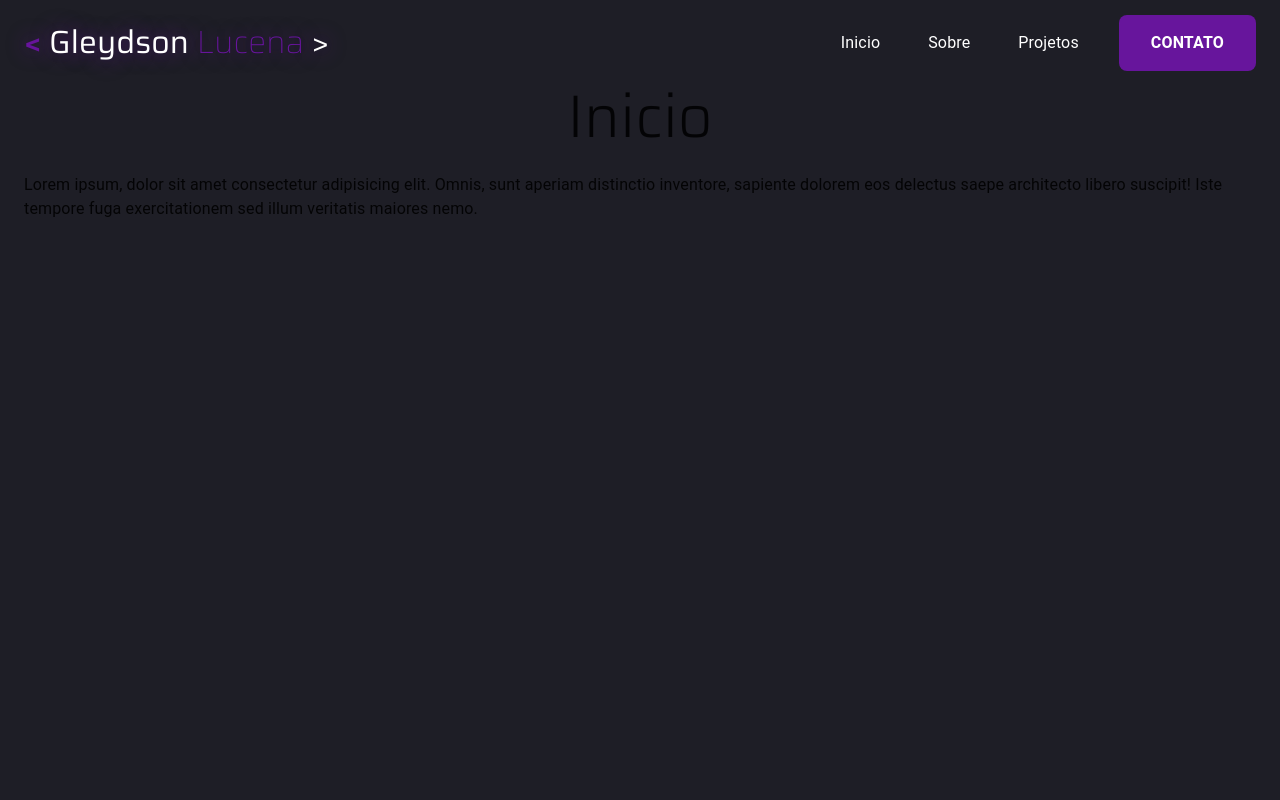
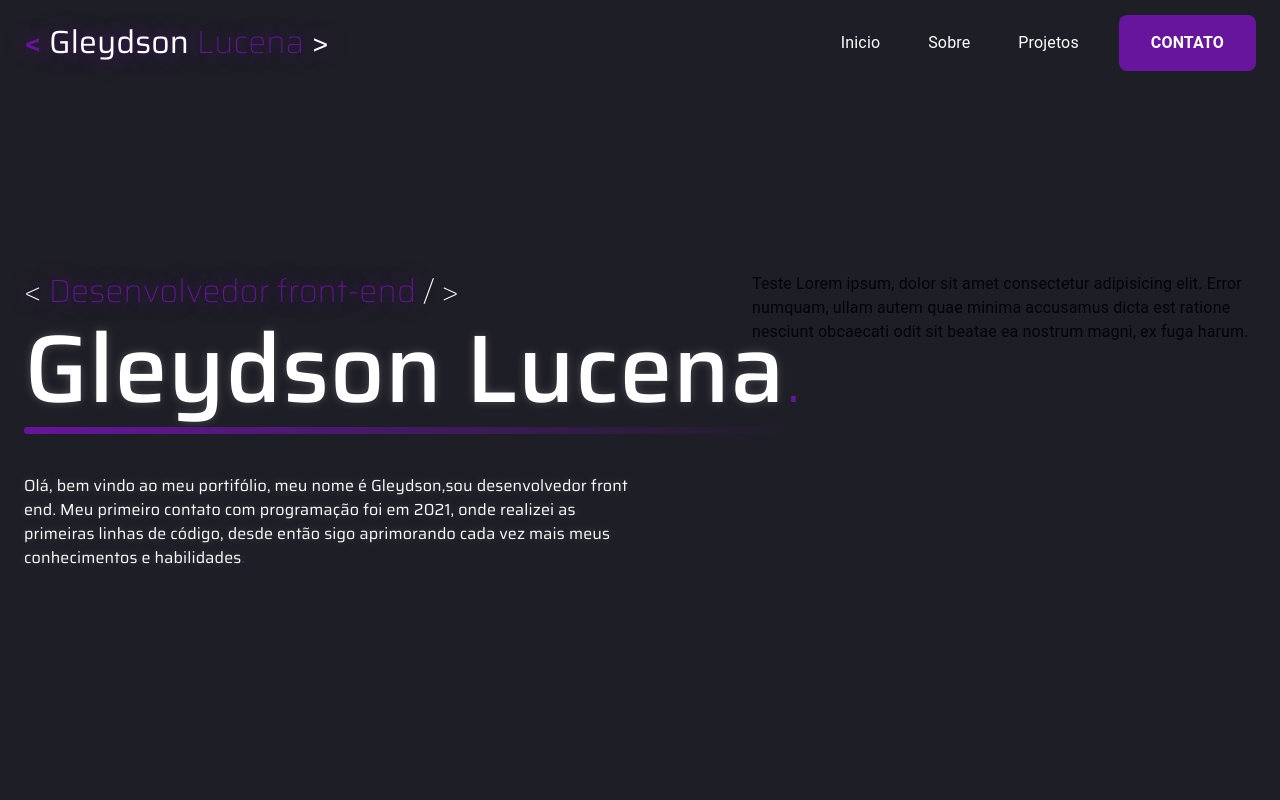
Before and after one commit to GleydsonLucena/portifolio, a React (Vite) app: page / in a window 1280 px wide. Shown: the top 800 px of the page. Built offline with nearby package versions, Linux system fonts and the light colour scheme.

Commit message:
feat: content the Hero .

```diff
--- a/src/components/Navbar.jsx
+++ b/src/components/Navbar.jsx
@@ -131,7 +131,11 @@ function Navbar(props) {
     <>
       <AppBar
         component="nav"
-        sx={{ padding: "0", backgroundColor: (theme) => theme.palette.bg.main }}
+        sx={{
+          padding: "0",
+          backgroundColor: (theme) => theme.palette.bg.main,
+          boxShadow: "none",
+        }}
       >
         <Container maxWidth="xl">
           <Tollbar>
--- a/src/pages/Home.jsx
+++ b/src/pages/Home.jsx
@@ -1,4 +1,9 @@
-import { createTheme, styled, ThemeProvider } from "@mui/material/styles";
+import {
+  createTheme,
+  responsiveFontSizes,
+  styled,
+  ThemeProvider,
+} from "@mui/material/styles";
 import Hero from "../sections/Hero";
 import Navbar from "../components/Navbar";
 import About from "../sections/About";
@@ -6,10 +11,10 @@ import Projects from "../sections/Projects";
 import Contact from "../sections/Contact";
 import { Container } from "@mui/material";
 
-const theme = createTheme({
+let theme = createTheme({
   palette: {
     primary: {
-      main: "##67159C",
+      main: "#67159C",
       contrastText: "#fff",
     },
     secondary: {
@@ -37,7 +42,7 @@ const theme = createTheme({
     "0 0 20px #e7e7e771", // 1
     "0 0 20px #e7e7e7df", // 2
     "0 0 10px #e7e7e739", // 3
-    "none", // 4
+    "0 0 10px #a50a982d", // 4
     "none", // 5
     "none", // 6
     "none", // 7
@@ -52,6 +57,8 @@ const theme = createTheme({
     "0px 6px 10px rgba(0,0,0,0.15), 0px 1px 5px rgba(0,0,0,0.1)", // 16
   ],
 });
+
+theme = responsiveFontSizes(theme);
 
 const StyledHome = styled("main")`
   background-color: ${({ theme }) => theme.palette.bg.main};
--- a/src/sections/Hero.jsx
+++ b/src/sections/Hero.jsx
@@ -1,12 +1,118 @@
+import { Box, keyframes, Typography } from "@mui/material";
+import { Grid2 } from "@mui/material";
 import SectionsContainer from "../layouts/SectionsContainer";
+import styled from "@mui/material/styles/styled";
+
+const LineAnimation = keyframes`
+  0% {
+    width: 0;
+  }
+  100% {
+    width: 100%;
+  }
+`;
+
+const StyledContentHero = styled("h2")`
+  position: relative;
+  font-size: 6rem !important;
+  font-weight: 500 !important;
+  color: ${({ theme }) => theme.palette.primary.contrastText};
+  text-shadow: ${({ theme }) => theme.shadows[3]};
+  width: max-content;
+
+  &::after {
+    content: "";
+    position: absolute;
+    left: 0;
+    bottom: -0.5rem;
+    width: 100%;
+    height: 0.4rem;
+    border-radius: 1rem;
+    background: linear-gradient(to right, #67159c, #1e1e26 100%);
+    animation: ${LineAnimation} 1200ms alternate infinite;
+  }
+
+  span {
+    display: block;
+    font-weight: 100;
+    font-size: 2rem;
+    color: ${({ theme }) => theme.palette.primary.main};
+    text-shadow: ${({ theme }) => theme.shadows[0]};
+
+    &.arrow {
+      display: inline;
+      color: ${({ theme }) => theme.palette.primary.contrastText} !important;
+      font-size: 2rem !important;
+      width: max-content !important;
+    }
+
+    &:last-child {
+      display: inline;
+      height: max-content;
+      font-size: 6rem;
+      color: ${({ theme }) => theme.palette.primary.main};
+      text-shadow: ${({ theme }) => theme.shadows[5]};
+    }
+  }
+`;
+
+const StyledParag = styled("p")`
+  font-size: 1.3rem;
+  margin-top: 3rem !important;
+  color: ${({ theme }) => theme.palette.primary.contrastText};
+  text-shadow: ${({ theme }) => theme.shadows[3]};
+
+  span {
+    color: ${({ theme }) => theme.palette.primary.main};
+    width: 8rem;
+  }
+`;
 
 const Hero = () => {
   return (
-    <SectionsContainer title="Inicio" id="inicio">
-      Lorem ipsum, dolor sit amet consectetur adipisicing elit. Omnis, sunt
-      aperiam distinctio inventore, sapiente dolorem eos delectus saepe
-      architecto libero suscipit! Iste tempore fuga exercitationem sed illum
-      veritatis maiores nemo.
+    <SectionsContainer title="" id="inicio">
+      <Box
+        component="div"
+        maxWidth="xl"
+        sx={{
+          width: "100%",
+          height: "80vh",
+          display: "flex",
+          justifyContent: "center",
+          alignItems: "center",
+        }}
+      >
+        <Grid2
+          container
+          spacing={2}
+          sx={{
+            width: "100% ",
+            justifyContent: "space-between",
+          }}
+        >
+          <Grid2 item size={6}>
+            <Typography variant="h2" component={StyledContentHero}>
+              <span>
+                <span className="arrow">{"< "}</span>Desenvolvedor front-end
+                <span className="arrow">{" / >"}</span>
+              </span>
+              Gleydson Lucena<span>.</span>
+            </Typography>
+            <Typography variant="body1" component={StyledParag}>
+              Olá, bem vindo ao meu portifólio, meu nome é Gleydson,sou
+              desenvolvedor front end. Meu primeiro contato com programação foi
+              em 2021, onde realizei as primeiras linhas de código, desde então
+              sigo aprimorando cada vez mais meus conhecimentos e habilidades
+              <span>.</span>
+            </Typography>
+          </Grid2>
+          <Grid2 item size={5}>
+            Teste Lorem ipsum, dolor sit amet consectetur adipisicing elit.
+            Error numquam, ullam autem quae minima accusamus dicta est ratione
+            nesciunt obcaecati odit sit beatae ea nostrum magni, ex fuga harum.{" "}
+          </Grid2>
+        </Grid2>
+      </Box>
     </SectionsContainer>
   );
 };
```
